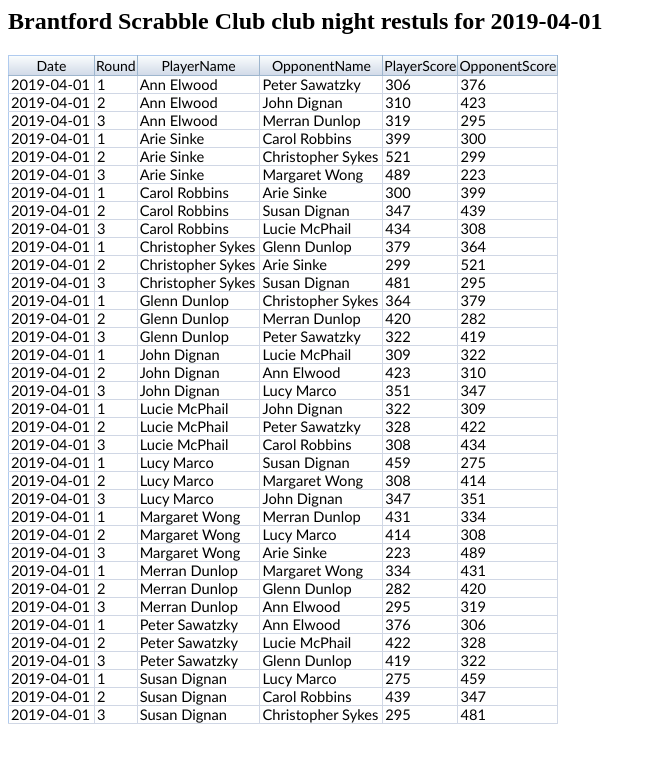
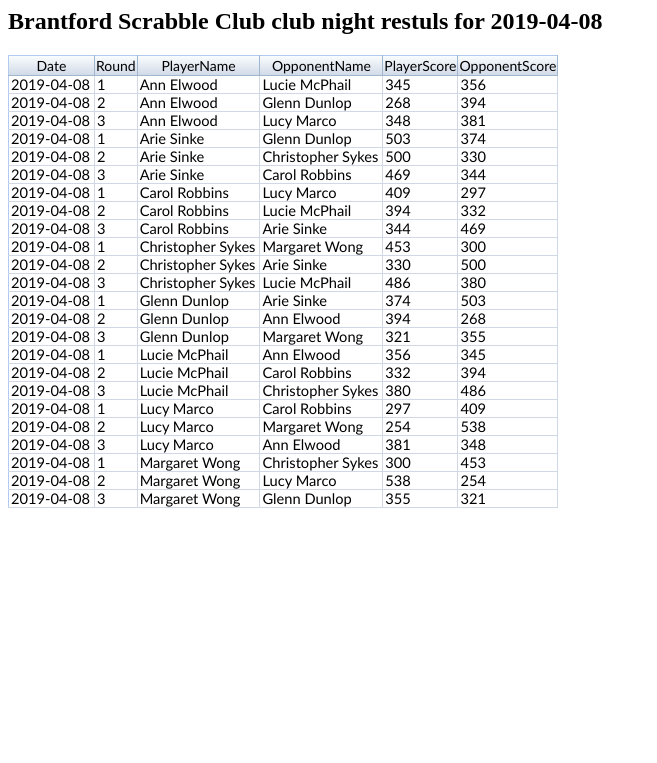
Before and after one commit to TileRunner/tilerunner.github.io, a Jekyll site: the page BrantfordClubNightResults.html, which Jekyll copies as it is, in a window 1280 px wide. Shown: the top 763 px of the page, without its empty margins (0-657 px from the left). Built offline with Jekyll 4.4.1, drawn with Linux system fonts in a browser that asks for light colours.

Commit message:
Brantford 2019-04-08
Update pages

```diff
--- a/BrantfordClubNightResults.html
+++ b/BrantfordClubNightResults.html
@@ -3,7 +3,7 @@
 <link rel="stylesheet" href="css/excel-2007.css" />
 </head>
 <body>
-<h2>Brantford Scrabble Club club night restuls for 2019-04-01</h2>
+<h2>Brantford Scrabble Club club night restuls for 2019-04-08</h2>
 <table class="ExcelTable2007">
 <thead>
 <tr>
@@ -17,257 +17,173 @@
 </thead>
 <tbody>
 <tr>
-<td>2019-04-01</td>
+<td>2019-04-08</td>
 <td>1</td>
 <td>Ann Elwood</td>
-<td>Peter Sawatzky</td>
-<td>306</td>
-<td>376</td>
+<td>Lucie McPhail</td>
+<td>345</td>
+<td>356</td>
 <tr>
-<td>2019-04-01</td>
+<td>2019-04-08</td>
 <td>2</td>
 <td>Ann Elwood</td>
-<td>John Dignan</td>
-<td>310</td>
-<td>423</td>
+<td>Glenn Dunlop</td>
+<td>268</td>
+<td>394</td>
 <tr>
-<td>2019-04-01</td>
+<td>2019-04-08</td>
 <td>3</td>
 <td>Ann Elwood</td>
-<td>Merran Dunlop</td>
-<td>319</td>
-<td>295</td>
+<td>Lucy Marco</td>
+<td>348</td>
+<td>381</td>
 <tr>
-<td>2019-04-01</td>
+<td>2019-04-08</td>
 <td>1</td>
 <td>Arie Sinke</td>
-<td>Carol Robbins</td>
-<td>399</td>
-<td>300</td>
+<td>Glenn Dunlop</td>
+<td>503</td>
+<td>374</td>
 <tr>
-<td>2019-04-01</td>
+<td>2019-04-08</td>
 <td>2</td>
 <td>Arie Sinke</td>
 <td>Christopher Sykes</td>
-<td>521</td>
-<td>299</td>
+<td>500</td>
+<td>330</td>
 <tr>
-<td>2019-04-01</td>
+<td>2019-04-08</td>
 <td>3</td>
 <td>Arie Sinke</td>
-<td>Margaret Wong</td>
-<td>489</td>
-<td>223</td>
+<td>Carol Robbins</td>
+<td>469</td>
+<td>344</td>
 <tr>
-<td>2019-04-01</td>
+<td>2019-04-08</td>
 <td>1</td>
 <td>Carol Robbins</td>
-<td>Arie Sinke</td>
-<td>300</td>
-<td>399</td>
+<td>Lucy Marco</td>
+<td>409</td>
+<td>297</td>
 <tr>
-<td>2019-04-01</td>
+<td>2019-04-08</td>
 <td>2</td>
 <td>Carol Robbins</td>
-<td>Susan Dignan</td>
-<td>347</td>
-<td>439</td>
+<td>Lucie McPhail</td>
+<td>394</td>
+<td>332</td>
 <tr>
-<td>2019-04-01</td>
+<td>2019-04-08</td>
 <td>3</td>
 <td>Carol Robbins</td>
-<td>Lucie McPhail</td>
-<td>434</td>
-<td>308</td>
+<td>Arie Sinke</td>
+<td>344</td>
+<td>469</td>
 <tr>
-<td>2019-04-01</td>
+<td>2019-04-08</td>
 <td>1</td>
 <td>Christopher Sykes</td>
-<td>Glenn Dunlop</td>
-<td>379</td>
-<td>364</td>
+<td>Margaret Wong</td>
+<td>453</td>
+<td>300</td>
 <tr>
-<td>2019-04-01</td>
+<td>2019-04-08</td>
 <td>2</td>
 <td>Christopher Sykes</td>
 <td>Arie Sinke</td>
-<td>299</td>
-<td>521</td>
+<td>330</td>
+<td>500</td>
 <tr>
-<td>2019-04-01</td>
+<td>2019-04-08</td>
 <td>3</td>
 <td>Christopher Sykes</td>
-<td>Susan Dignan</td>
-<td>481</td>
-<td>295</td>
+<td>Lucie McPhail</td>
+<td>486</td>
+<td>380</td>
 <tr>
-<td>2019-04-01</td>
+<td>2019-04-08</td>
 <td>1</td>
 <td>Glenn Dunlop</td>
-<td>Christopher Sykes</td>
-<td>364</td>
-<td>379</td>
+<td>Arie Sinke</td>
+<td>374</td>
+<td>503</td>
 <tr>
-<td>2019-04-01</td>
+<td>2019-04-08</td>
 <td>2</td>
 <td>Glenn Dunlop</td>
-<td>Merran Dunlop</td>
-<td>420</td>
-<td>282</td>
+<td>Ann Elwood</td>
+<td>394</td>
+<td>268</td>
 <tr>
-<td>2019-04-01</td>
+<td>2019-04-08</td>
 <td>3</td>
 <td>Glenn Dunlop</td>
-<td>Peter Sawatzky</td>
-<td>322</td>
-<td>419</td>
+<td>Margaret Wong</td>
+<td>321</td>
+<td>355</td>
 <tr>
-<td>2019-04-01</td>
-<td>1</td>
-<td>John Dignan</td>
-<td>Lucie McPhail</td>
-<td>309</td>
-<td>322</td>
-<tr>
-<td>2019-04-01</td>
-<td>2</td>
-<td>John Dignan</td>
-<td>Ann Elwood</td>
-<td>423</td>
-<td>310</td>
-<tr>
-<td>2019-04-01</td>
-<td>3</td>
-<td>John Dignan</td>
-<td>Lucy Marco</td>
-<td>351</td>
-<td>347</td>
-<tr>
-<td>2019-04-01</td>
+<td>2019-04-08</td>
 <td>1</td>
 <td>Lucie McPhail</td>
-<td>John Dignan</td>
-<td>322</td>
-<td>309</td>
+<td>Ann Elwood</td>
+<td>356</td>
+<td>345</td>
 <tr>
-<td>2019-04-01</td>
+<td>2019-04-08</td>
 <td>2</td>
 <td>Lucie McPhail</td>
-<td>Peter Sawatzky</td>
-<td>328</td>
-<td>422</td>
+<td>Carol Robbins</td>
+<td>332</td>
+<td>394</td>
 <tr>
-<td>2019-04-01</td>
+<td>2019-04-08</td>
 <td>3</td>
 <td>Lucie McPhail</td>
-<td>Carol Robbins</td>
-<td>308</td>
-<td>434</td>
+<td>Christopher Sykes</td>
+<td>380</td>
+<td>486</td>
 <tr>
-<td>2019-04-01</td>
+<td>2019-04-08</td>
 <td>1</td>
 <td>Lucy Marco</td>
-<td>Susan Dignan</td>
-<td>459</td>
-<td>275</td>
+<td>Carol Robbins</td>
+<td>297</td>
+<td>409</td>
 <tr>
-<td>2019-04-01</td>
+<td>2019-04-08</td>
 <td>2</td>
 <td>Lucy Marco</td>
 <td>Margaret Wong</td>
-<td>308</td>
-<td>414</td>
+<td>254</td>
+<td>538</td>
 <tr>
-<td>2019-04-01</td>
+<td>2019-04-08</td>
 <td>3</td>
 <td>Lucy Marco</td>
-<td>John Dignan</td>
-<td>347</td>
-<td>351</td>
+<td>Ann Elwood</td>
+<td>381</td>
+<td>348</td>
 <tr>
-<td>2019-04-01</td>
+<td>2019-04-08</td>
 <td>1</td>
 <td>Margaret Wong</td>
-<td>Merran Dunlop</td>
-<td>431</td>
-<td>334</td>
+<td>Christopher Sykes</td>
+<td>300</td>
+<td>453</td>
 <tr>
-<td>2019-04-01</td>
+<td>2019-04-08</td>
 <td>2</td>
 <td>Margaret Wong</td>
 <td>Lucy Marco</td>
-<td>414</td>
-<td>308</td>
+<td>538</td>
+<td>254</td>
 <tr>
-<td>2019-04-01</td>
+<td>2019-04-08</td>
 <td>3</td>
 <td>Margaret Wong</td>
-<td>Arie Sinke</td>
-<td>223</td>
-<td>489</td>
-<tr>
-<td>2019-04-01</td>
-<td>1</td>
-<td>Merran Dunlop</td>
-<td>Margaret Wong</td>
-<td>334</td>
-<td>431</td>
-<tr>
-<td>2019-04-01</td>
-<td>2</td>
-<td>Merran Dunlop</td>
 <td>Glenn Dunlop</td>
-<td>282</td>
-<td>420</td>
-<tr>
-<td>2019-04-01</td>
-<td>3</td>
-<td>Merran Dunlop</td>
-<td>Ann Elwood</td>
-<td>295</td>
-<td>319</td>
-<tr>
-<td>2019-04-01</td>
-<td>1</td>
-<td>Peter Sawatzky</td>
-<td>Ann Elwood</td>
-<td>376</td>
-<td>306</td>
-<tr>
-<td>2019-04-01</td>
-<td>2</td>
-<td>Peter Sawatzky</td>
-<td>Lucie McPhail</td>
-<td>422</td>
-<td>328</td>
-<tr>
-<td>2019-04-01</td>
-<td>3</td>
-<td>Peter Sawatzky</td>
-<td>Glenn Dunlop</td>
-<td>419</td>
-<td>322</td>
-<tr>
-<td>2019-04-01</td>
-<td>1</td>
-<td>Susan Dignan</td>
-<td>Lucy Marco</td>
-<td>275</td>
-<td>459</td>
-<tr>
-<td>2019-04-01</td>
-<td>2</td>
-<td>Susan Dignan</td>
-<td>Carol Robbins</td>
-<td>439</td>
-<td>347</td>
-<tr>
-<td>2019-04-01</td>
-<td>3</td>
-<td>Susan Dignan</td>
-<td>Christopher Sykes</td>
-<td>295</td>
-<td>481</td>
+<td>355</td>
+<td>321</td>
 </tbody>
 </body>
 </table>
```
Also changed, not shown: BrantfordClubStats.html (+47 -47 lines).
